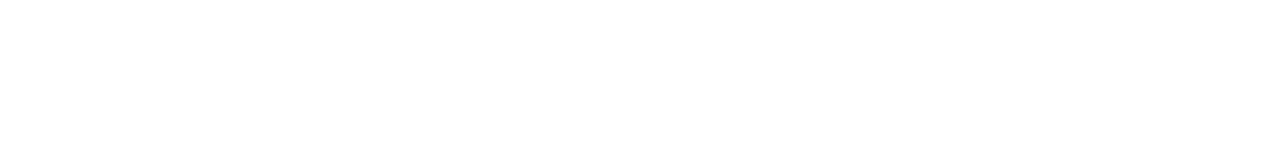
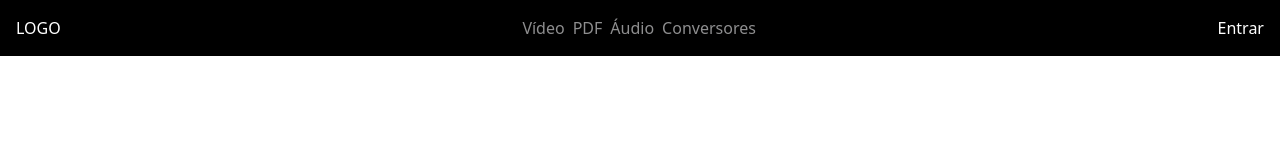
Before and after one commit to samuellucenaa/site-conversor-arquivos, a website: page index.html in a window 1280 px wide. Drawn offline with Linux system fonts and the light colour scheme.

Commit message:
iniciando criação do header

```diff
--- a/index.html
+++ b/index.html
@@ -7,6 +7,19 @@
     <link rel="stylesheet" href="src/output.css">
 </head>
 <body>
-
+    <div class="">
+        <header class="bg-black text-white flex justify-between">
+            <div class="p-4">LOGO</div>
+            <nav>
+                <ul class="p-4 flex text-[#8e8e8f]">
+                    <li>Vídeo</li>
+                    <li class="px-2">PDF</li>
+                    <li>Áudio</li>
+                    <li class="pl-2">Conversores</li>
+                </ul>
+            </nav>
+            <div class="p-4 hover:bg-[#232324]"><a href="#">Entrar</a></div>
+        </header>
+    </div>
 </body>
 </html>
```
Also changed, not shown: src/output.css.
